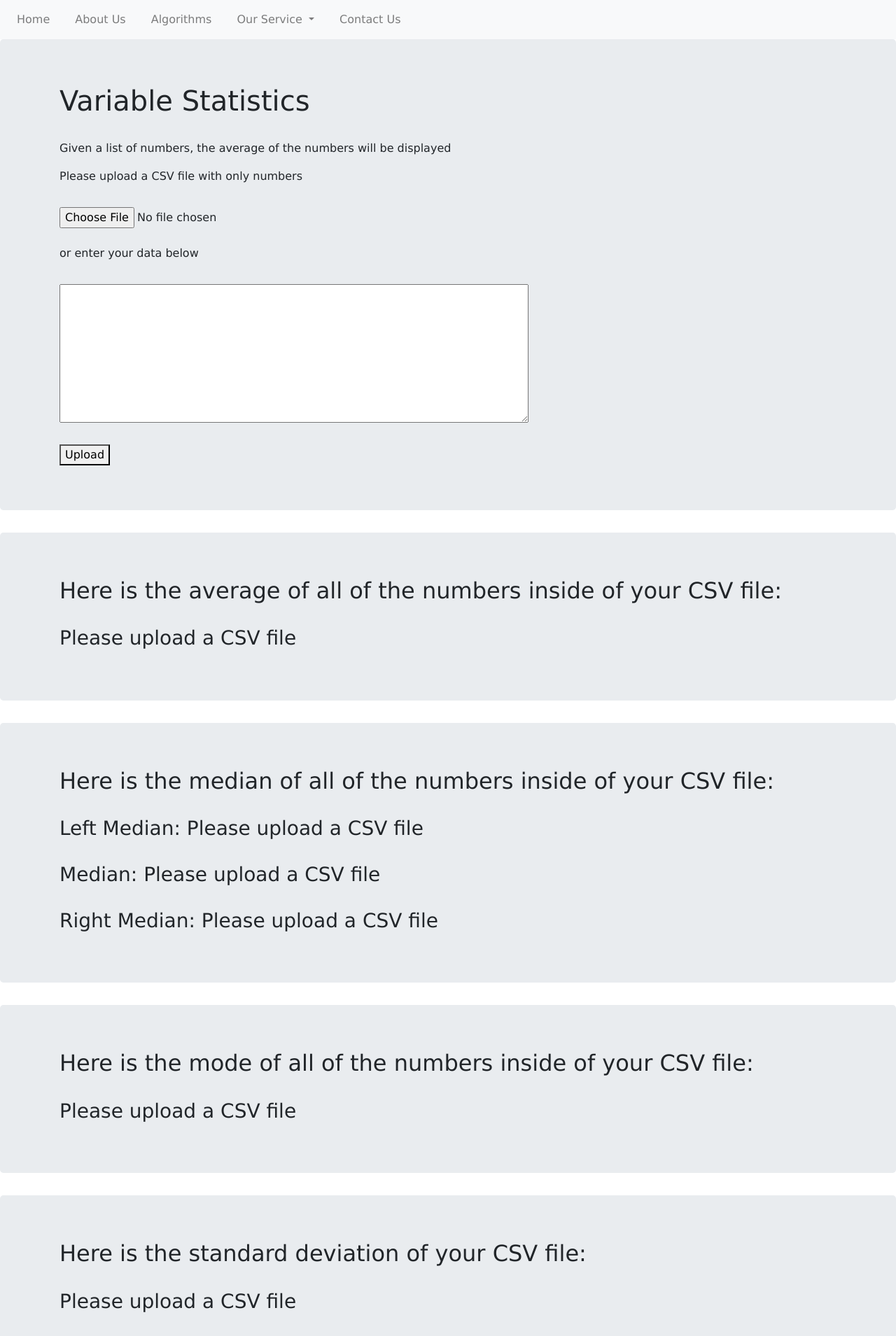
After one commit to DaeyongK/Data_science_project, a Django app: page /Data_Science_Web_App/variable_stats/ in a window 1280 px wide. The commit adds this page. Shown: the top 1909 px of the page at 70% size. Run offline with Django 3.2, Linux system fonts and the light colour scheme; some libraries are stand-ins or nearby versions.

Commit message:
Modified average.py into variable_stats.py which includes all of the necessary varibale statistics. We also need to consider solving for second quartile, as well as deleting stdev.py as it is just repetitive

```diff
--- a/Data_Science_Web_App/templates/Data_Science_Web_App/base.html
+++ b/Data_Science_Web_App/templates/Data_Science_Web_App/base.html
@@ -39,7 +39,7 @@
               Our Service
             </a>
             <div class="dropdown-menu sm-menu">
-              <a class="dropdown-item" href="{% url 'Data_Science_Web_App:get_average' %}">Average</a>
+              <a class="dropdown-item" href="{% url 'Data_Science_Web_App:variable_statistics' %}">Variable Statistics</a>
               <a class="dropdown-item" href="{% url 'Data_Science_Web_App:plot' %}">Scatter Plot</a>
               <a class="dropdown-item" href="{% url 'Data_Science_Web_App:histoplot' %}">Histogram</a>
             </div>
--- a/Data_Science_Web_App/templates/Data_Science_Web_App/main_page.html
+++ b/Data_Science_Web_App/templates/Data_Science_Web_App/main_page.html
@@ -48,7 +48,7 @@
                         <p><b>Description:</b> Outputs simple variable statistics for one variable. (Mean, median, mode, range, standard deviation)</p>
                         <p><b>Necessary Conditions:</b> 1 variable data</p>
                         <p><b>Read More:</b>https://en.wikipedia.org/wiki/Mean, https://en.wikipedia.org/wiki/Median, etc (we will actually add all of them but I’m too lazy to for this mockup.</p>
-                        <form action="{% url 'Data_Science_Web_App:get_average' %}" method="post">
+                        <form action="{% url 'Data_Science_Web_App:variable_stats' %}" method="GET">
                           {% csrf_token %}
                           <input type="submit" value="Select">
                         </form>
--- /dev/null
+++ b/Data_Science_Web_App/templates/Data_Science_Web_App/variable_stats.html
@@ -0,0 +1,114 @@
+{% extends 'Data_Science_Web_App/base.html' %}
+{% block body_block %}
+<div class="jumbotron">
+  <div class="container">
+    <h1>Variable Statistics</h1>
+    <br>
+    <p>Given a list of numbers, the average of the numbers will be displayed</p>
+    <form enctype='multipart/form-data' method="POST">
+      {% csrf_token %}
+      <label>Please upload a CSV file with only numbers</label>
+      <br>
+      <br>
+      <input type="file" name="file_name">
+      <br>
+      <br>
+      <label>or enter your data below</label>
+      <br>
+      <br>
+      <textarea name="csv_text" rows="8" cols="80"></textarea>
+      <br>
+      <br>
+      <button type="submit">Upload</button>
+    </form>
+  </div>
+</div>
+
+<div class="jumbotron">
+  <div class="container">
+    <h2>Here is the average of all of the numbers inside of your CSV file:</h2>
+    <br>
+    <h3>{{ num }}</h3>
+  </div>
+
+</div>
+
+<div class="jumbotron">
+  <div class="container">
+    {% if left == 'is' %}
+      <h2>Here is the median of all of the numbers inside of your CSV file:</h2>
+      <br>
+      <h3>{{ mid }}</h3>
+    {% else %}
+      <h2>Here is the median of all of the numbers inside of your CSV file:</h2>
+      <br>
+      <h3>Left Median: {{ left }}</h3>
+      <br>
+      <h3>Median: {{ mid }}</h3>
+      <br>
+      <h3>Right Median: {{ right }}</h3>
+    {% endif %}
+  </div>
+</div>
+
+<div class="jumbotron">
+  <div class="container">
+    <h2>Here is the mode of all of the numbers inside of your CSV file:</h2>
+    <br>
+    <h3>{{ mode }}</h3>
+  </div>
+</div>
+
+<div class="jumbotron">
+  <div class="container">
+    <h2>Here is the standard deviation of your CSV file: </h2>
+    <br>
+    <h3>{{ std }}</h3>
+    <br>
+    <h2>Here is the value that is one standard deviation left from the mean in your CSV file: </h2>
+    <br>
+    <h3>{{ std1lower }}</h3>
+    <br>
+    <h2>Here is the value that is one standard deviation right from the mean in your CSV file: </h2>
+    <br>
+    <h3>{{ std1upper }}</h3>
+    <br>
+    <h2>Here is the value that is two standard deviations left from the mean in your CSV file: </h2>
+    <br>
+    <h3>{{ std2lower }}</h3>
+    <br>
+    <h2>Here is the value that is two standard deviations right from the mean in your CSV file: </h2>
+    <br>
+    <h3>{{ std2upper }}</h3>
+    <br>
+    <h2>Here is the value that is three standard deviations left from the mean in your CSV file: </h2>
+    <br>
+    <h3>{{ std3lower }}</h3>
+    <br>
+    <h2>Here is the value that is three standard deviations right from the mean in your CSV file: </h2>
+    <br>
+    <h3>{{ std3upper }}</h3>
+    <br>
+    <h2>Here is the variance of your CSV file: </h2>
+    <br>
+    <h3>{{ variance }}</h3>
+    <br>
+    <h2>Here is the first quartile of your CSV file: </h2>
+    <br>
+    <h3>{{ Q1 }}</h3>
+    <br>
+    <h2>Here is the third quartile of your CSV file: </h2>
+    <br>
+    <h3>{{ Q3 }}</h3>
+    <br>
+    <h2>Here is the Interquartile Range (IQR) of your CSV file: </h2>
+    <br>
+    <h3>{{ IQR }}</h3>
+    <br>
+    <h2>Here is the range of your CSV file: </h2>
+    <br>
+    <h3>{{ range }}</h3>
+
+  </div>
+</div>
+{% endblock %}
--- a/Data_Science_Web_App/urls.py
+++ b/Data_Science_Web_App/urls.py
@@ -4,7 +4,7 @@ from . import views
 app_name = 'Data_Science_Web_App'
 urlpatterns = [
     path('about_us/', views.AboutView.as_view(), name='AboutView'),
-    path('average/', views.get_average, name='get_average'),
+    path('variable_stats/', views.variable_statistics, name='variable_statistics'),
     path('plot/', views.plot, name='plot'),
     path('main_page/', views.MainPageView.as_view(), name='MainPageView'),
     path('histogram/', views.histoplot, name='histoplot'),
--- a/Data_Science_Web_App/views.py
+++ b/Data_Science_Web_App/views.py
@@ -1,6 +1,6 @@
 from django.shortcuts import render
 from django.views.generic import TemplateView
-from Data_Science_Web_App.algorithms.average import variable_stats, strWSpace
+from Data_Science_Web_App.algorithms.variable_stats import variable_stats, strWSpace
 from Data_Science_Web_App.algorithms.xyplot import xyplot
 from Data_Science_Web_App.algorithms.histo import histo
 from Data_Science_Web_App.algorithms.interp import interp
@@ -28,9 +28,10 @@ class MainPageView(TemplateView):
 
 
 #Function-based views
-def get_average(request):
+def variable_statistics(request):
 
-    template_name = 'Data_Science_Web_App/average.html'
+    template_name = 'Data_Science_Web_App/variable_stats.html'
+
 
     #Default rendering
     if request.method == "GET":
@@ -39,7 +40,19 @@ def get_average(request):
             'left': 'Please upload a CSV file',
             'mid': 'Please upload a CSV file',
             'right': 'Please upload a CSV file',
-            'mode': 'Please upload a CSV file'
+            'mode': 'Please upload a CSV file',
+            'std': 'Please upload a CSV file',
+            'std1lower': 'Please upload a CSV file',
+            'std1upper': 'Please upload a CSV file',
+            'std2lower': 'Please upload a CSV file',
+            'std2upper': 'Please upload a CSV file',
+            'std3lower': 'Please upload a CSV file',
+            'std3upper': 'Please upload a CSV file',
+            'variance': 'Please upload a CSV file',
+            'Q1': 'Please upload a CSV file',
+            'Q3': 'Please upload a CSV file',
+            'IQR': 'Please upload a CSV file',
+            'range': 'Please upload a CSV file'
         }
         return render(request, template_name, context)
 
@@ -85,8 +98,7 @@ def get_average(request):
 
     #Running the algorithms on the data_set
     try:
-        #avgNum, mode_data, left, mid, right
-        avgNum, mode_return, left, mid, right =  variable_stats(data_set)
+        avgNum, mode_return, left, mid, right, std, std1lower, std1upper, std2lower, std2upper, std3lower, std3upper, variance, Q1, Q3, IQR, range =  variable_stats(data_set)
         if mode_return == None:
             modeNum = "There was no mode in the given data"
         else:
@@ -107,7 +119,19 @@ def get_average(request):
         'left': left,
         'mid': mid,
         'right': right,
-        'mode': modeNum
+        'mode': modeNum,
+        'std': std,
+        'std1lower': std1lower,
+        'std1upper': std1upper,
+        'std2lower': std2lower,
+        'std2upper': std2upper,
+        'std3lower': std3lower,
+        'std3upper': std3upper,
+        'variance': variance,
+        'Q1': Q1,
+        'Q3': Q3,
+        'IQR': IQR,
+        'range': range
     }
     return render(request, template_name, context)
 
```
Also changed, not shown: Data_Science_Web_App/algorithms/average.py (deleted, +0 -35 lines), Data_Science_Web_App/algorithms/variable_stats.py (added, +67 -0 lines), Data_Science_Web_App/templates/Data_Science_Web_App/average.html (deleted, +0 -63 lines).
